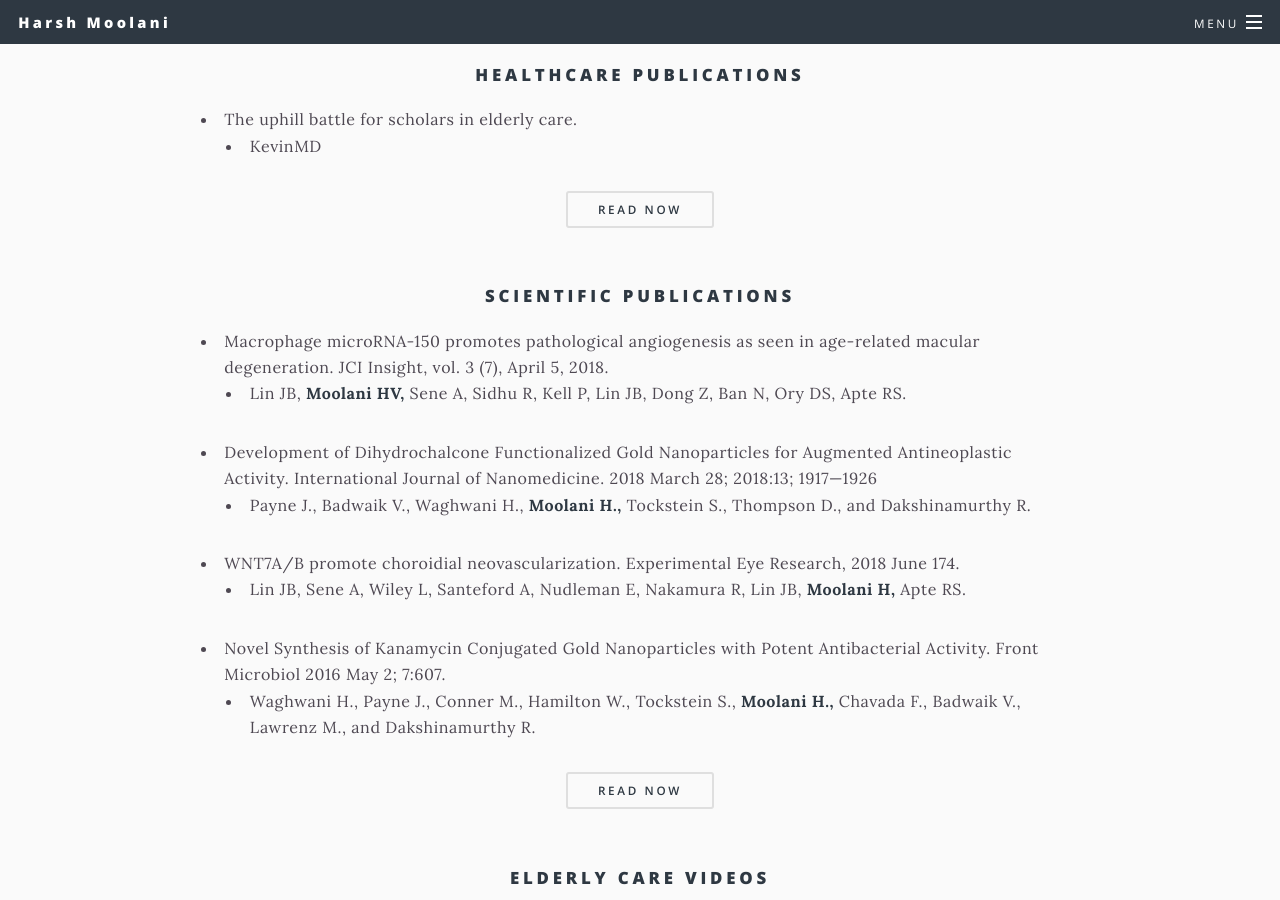
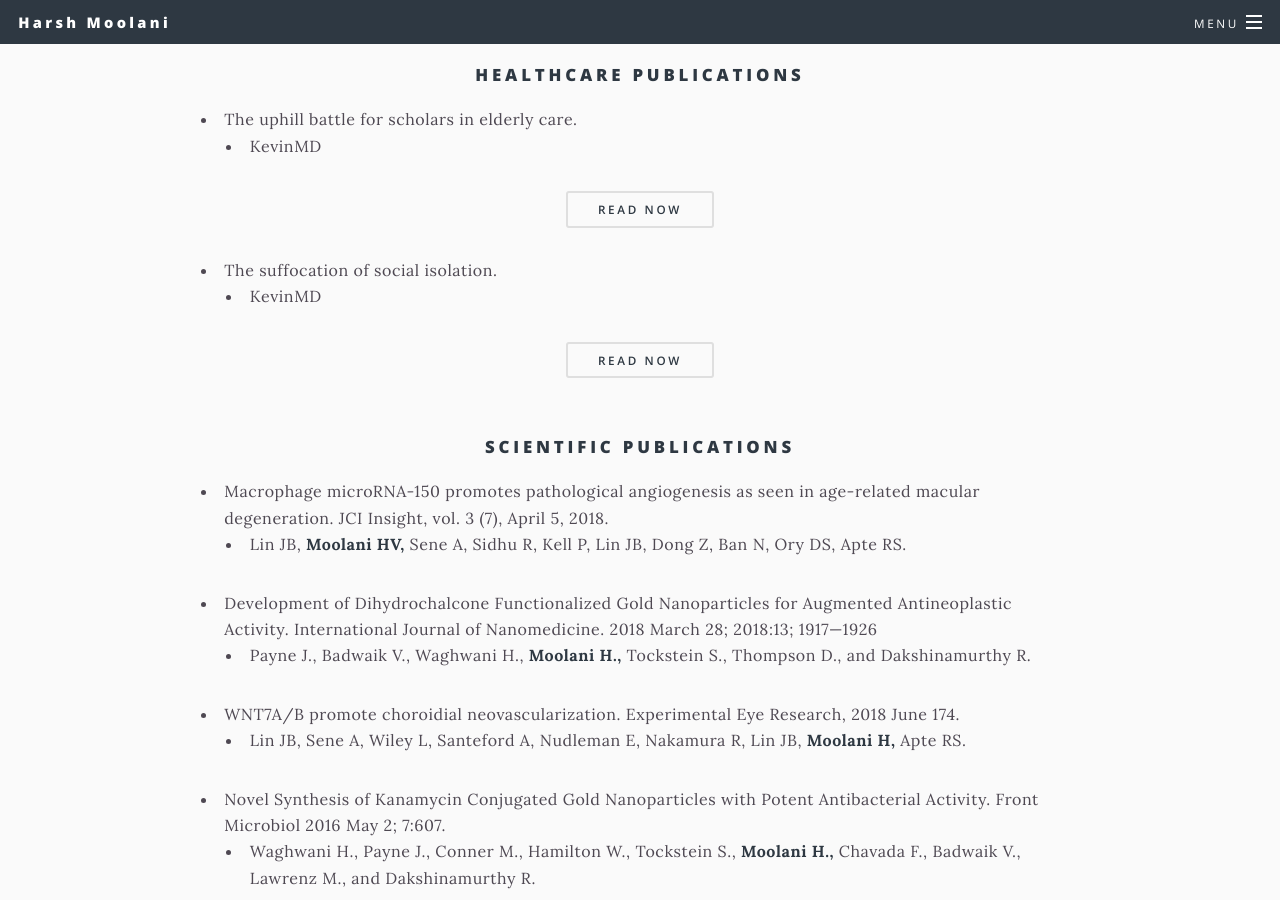
Before and after one commit to harshmoolani/h, a Jekyll site: the page built from _pages/flex.html, in a window 1280 px wide and 900 px high, scrolled down 332 px. Built offline with Jekyll 4.4.1, drawn with Linux system fonts in a browser that asks for light colours.

Commit message:
Update flex.html

```diff
--- a/_pages/flex.html
+++ b/_pages/flex.html
@@ -19,6 +19,14 @@ if site.social.linkedin-square %}
     </li>
 </ul>
 <form> <center><input type="button" value="Read Now" onclick="window.location.href='https://www.kevinmd.com/blog/2019/07/the-uphill-battle-for-scholars-in-elderly-care.html'"/></center> </form>
+<ul type="circle">
+    <li> The suffocation of social isolation.
+     <ul>
+      <li> KevinMD </li>
+     </ul>
+    </li>
+</ul>
+<form> <center><input type="button" value="Read Now" onclick="window.location.href='https://www.kevinmd.com/blog/2019/07/the-suffocation-of-social-isolation.html'"/></center> </form>
 <br>
 
    <center><h3>Scientific Publications</h3></center>
```
